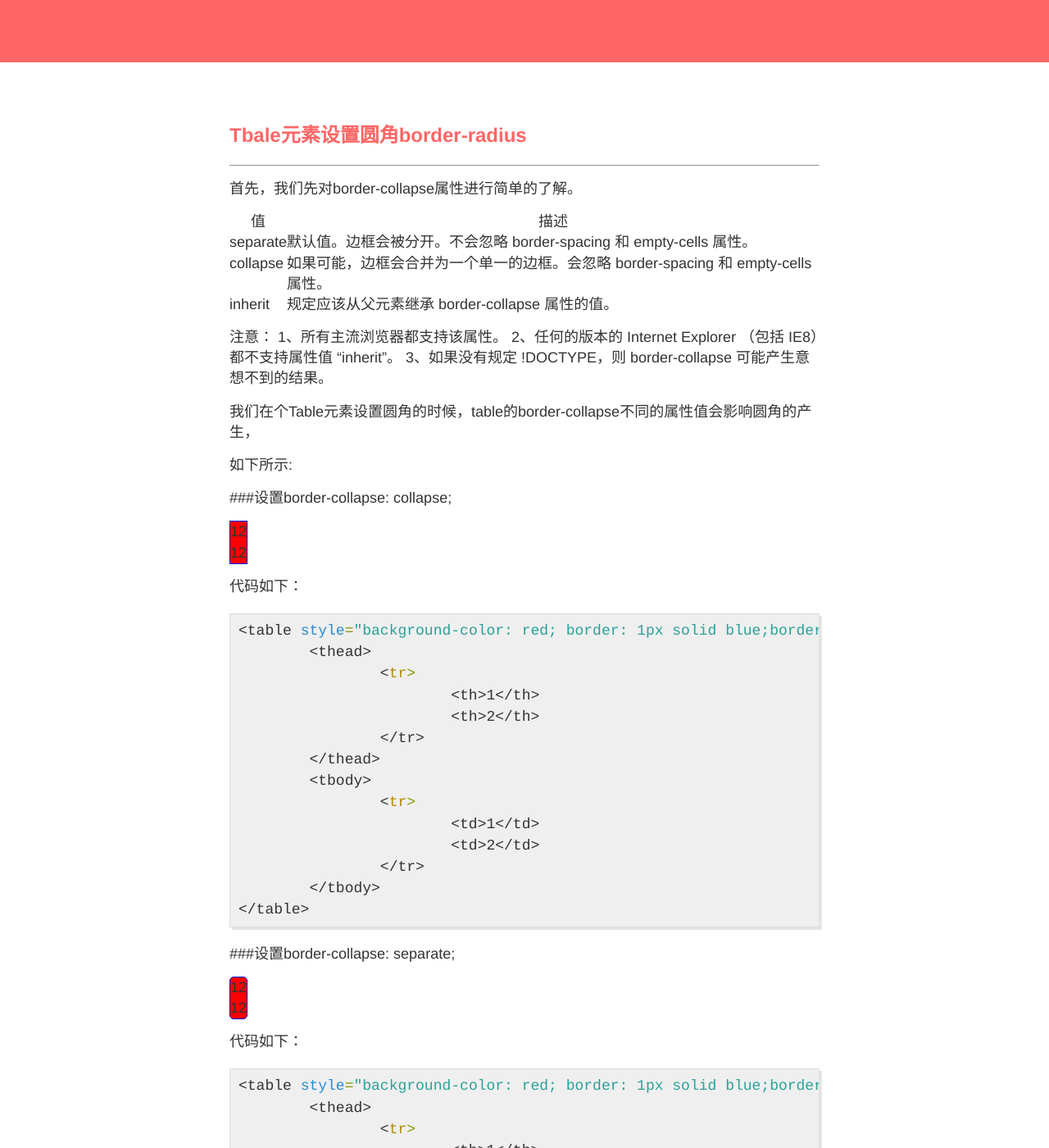
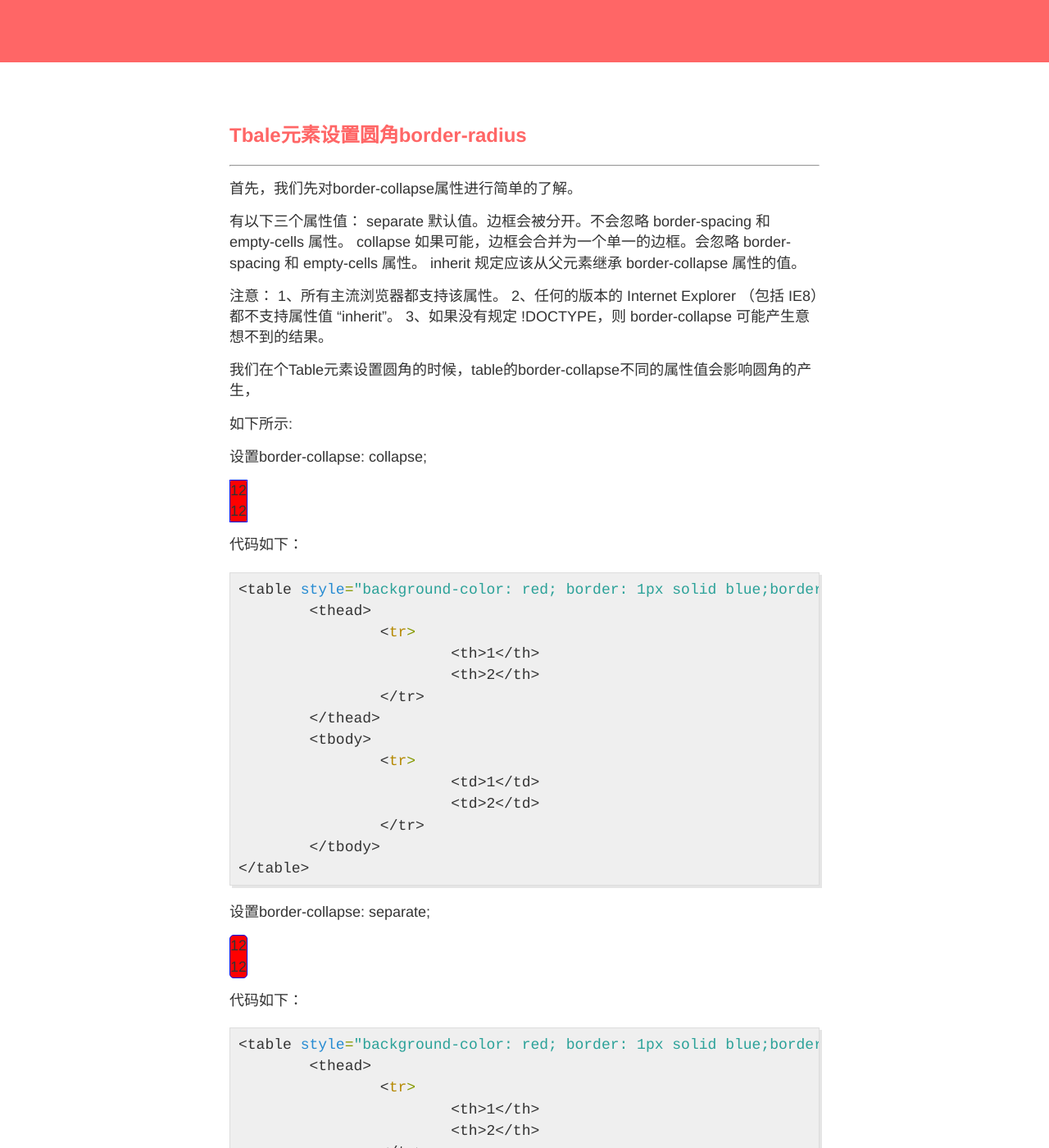
Before and after one commit to juilyhui/juilyhui.github.io, a Jekyll site: the page built from _posts/2016-07-02-Eternal-Lorem-Ipsum.md, in a window 1280 px wide and 1400 px high, scrolled down 359 px. Shown: the whole window at 82% size. Built offline with Jekyll 4.4.1, drawn with Linux system fonts in a browser that asks for light colours; nearby versions of some CDN libraries.

Commit message:
hui change md

```diff
--- a/_posts/2016-07-02-Eternal-Lorem-Ipsum.md
+++ b/_posts/2016-07-02-Eternal-Lorem-Ipsum.md
@@ -3,19 +3,15 @@ layout: post
 title: Tbale元素设置圆角border-radius
 author: juily
 ---
-
 ## Tbale元素设置圆角border-radius
 -----
 
 首先，我们先对border-collapse属性进行简单的了解。
 
-
-
-值       | 描述
----------|----------------------------------------------------------------------------------
-separate | 默认值。边框会被分开。不会忽略 border-spacing 和 empty-cells 属性。
-collapse | 如果可能，边框会合并为一个单一的边框。会忽略 border-spacing 和 empty-cells 属性。
-inherit  | 规定应该从父元素继承 border-collapse 属性的值。
+有以下三个属性值：
+separate  默认值。边框会被分开。不会忽略 border-spacing 和 empty-cells 属性。
+collapse  如果可能，边框会合并为一个单一的边框。会忽略 border-spacing 和 empty-cells 属性。
+inherit   规定应该从父元素继承 border-collapse 属性的值。
 
 
 
@@ -29,8 +25,8 @@ inherit  | 规定应该从父元素继承 border-collapse 属性的值。
 
 如下所示:
 
-###设置border-collapse: collapse;
-<table style="background-color: red; border: 1px solid blue;border-radius: 5px;">
+设置border-collapse: collapse;
+<table style="background-color: red; border: 1px solid blue;border-radius: 5px;border-collapse: collapse;">
 	<thead>
 		<tr>
 			<th>1</th>
@@ -47,7 +43,7 @@ inherit  | 规定应该从父元素继承 border-collapse 属性的值。
 
 代码如下：
 {% highlight bash %}
-<table style="background-color: red; border: 1px solid blue;border-radius: 5px;">
+<table style="background-color: red; border: 1px solid blue;border-radius: 5px; border-collapse: collapse;">
 	<thead>
 		<tr>
 			<th>1</th>
```
Also changed, not shown: other parts of _posts/2016-07-02-Eternal-Lorem-Ipsum.md (+2 -1 lines), _posts/2016-07-01-Eternal-Lorem-Ipsum.md (+9 -11 lines).
